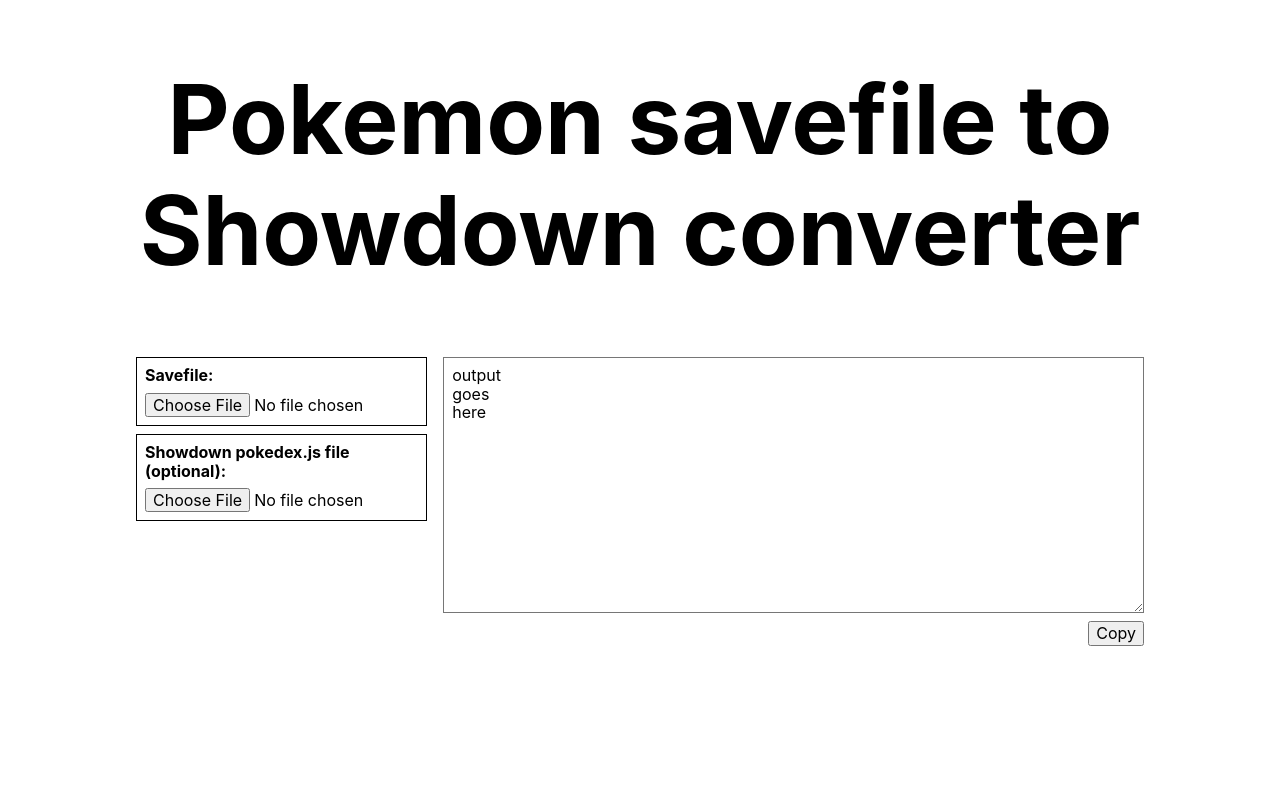
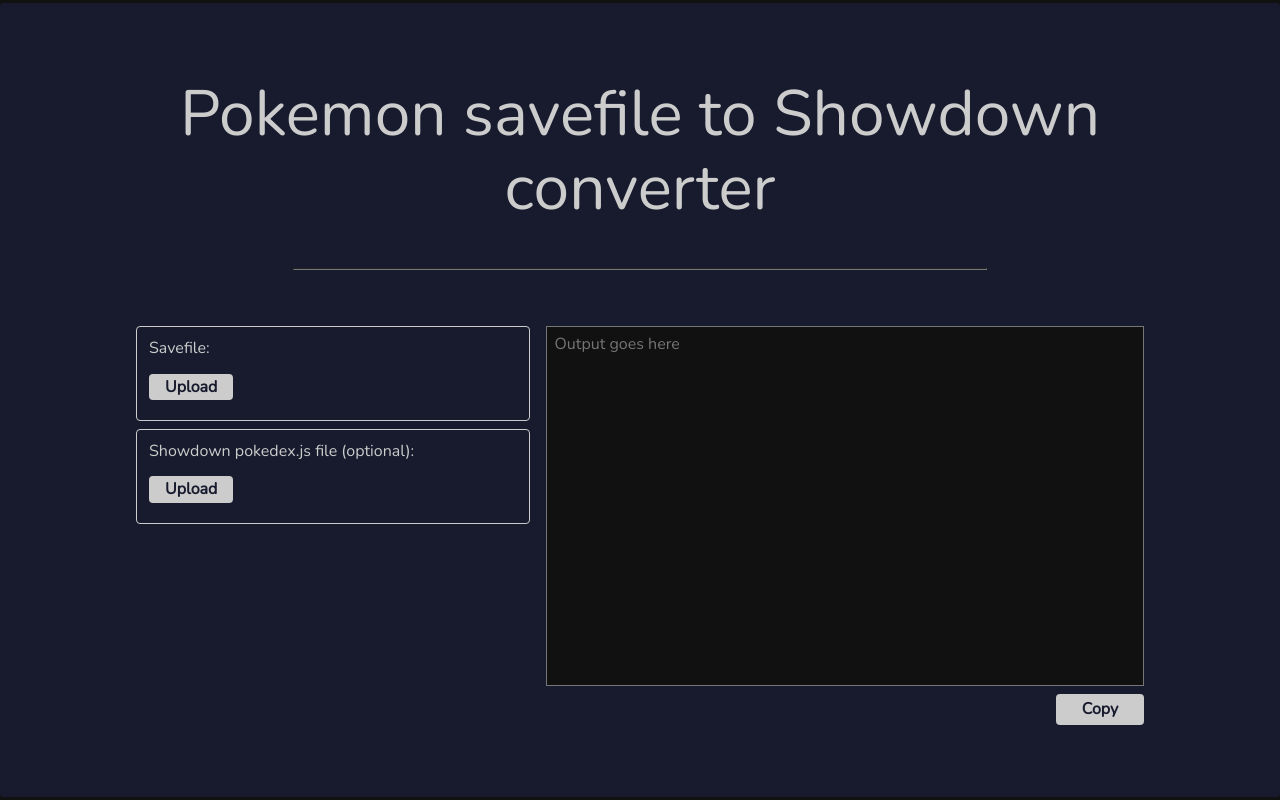
Before and after one commit to raymond-h/pokesav-showdown-converter-web, a React (Vite) app: page / in a window 1280 px wide. Built offline with nearby package versions, Linux system fonts and the light colour scheme.

Commit message:
Give the front end a sprucin

```diff
--- a/src/App.js
+++ b/src/App.js
@@ -1,4 +1,5 @@
 import React, { Component } from 'react'
+import blobToBuffer from 'blob-to-buffer'
 
 import FileInput from './FileInput'
 import TrainerCardSignature from './TrainerCardSignature'
@@ -14,34 +15,72 @@ export default class App extends Component {
     }
   }
 
-  handleNewSavefile (buf) {
-    this.setState({ savefile: buf })
+  handleNewSavefile (file) {
+    this.setState({ savefile: file })
   }
 
-  handleNewShowdownFile (buf) {
-    this.setState({ showdownFile: buf })
+  handleNewShowdownFile (file) {
+    this.setState({ showdownFile: file })
+  }
+
+  handleFileDrop (ev) {
+    ev.preventDefault();
+    ev.stopPropagation();
+    if (ev.dataTransfer.items && ev.dataTransfer.items.length > 0 && ev.dataTransfer.items[0].kind === 'file') {
+      const file = ev.dataTransfer.items[0].getAsFile()
+      blobToBuffer(file, (err, buf) => {
+        if (err != null) {
+          return console.error(err)
+        }
+
+        this.handleNewSavefile({ name: file.name, buffer: buf })
+      })
+    }
+    else if (ev.dataTransfer.files) {
+      const file = ev.dataTransfer.files[0]
+      blobToBuffer(ev.dataTransfer.files[0], (err, buf) => {
+        if (err != null) {
+          return console.error(err)
+        }
+
+        this.handleNewSavefile({ name: file.name, buffer: buf })
+      })
+    }
+  }
+
+  handleDragOver(ev) {
+    ev.preventDefault();
+    ev.stopPropagation();
+
   }
 
   render () {
     const result = (this.state.savefile != null)
-      ? convert(Buffer.from(this.state.savefile), this.state.showdownFile)
+      ? convert(Buffer.from(this.state.savefile.buffer), this.state.showdownFile)
       : null
 
-    const output = (result != null) ? result.output : 'output\ngoes\nhere'
+    const output = (result != null) ? result.output : ''
     const signature = (result != null) ? result.signature : null
 
-    return <div className='mw8 center sans-serif'>
-      <h1 className='f-headline tc w-100'>
-        Pokemon savefile to Showdown converter
-      </h1>
-      <div className='fl w-30 pa2'>
-        <FileInput title='Savefile' onFile={this.handleNewSavefile.bind(this)} />
-        <FileInput title='Showdown pokedex.js file (optional)' onFile={this.handleNewShowdownFile.bind(this)} />
-        {signature && <TrainerCardSignature signature={signature} />}
-      </div>
-      <div className='fl w-70 pa2 flex flex-column items-end'>
-        <textarea className='db w-100 h5 ba pa2 ma0 mb2' value={output} readOnly />
-        <ClipboardCopy className='mb2' value={output} />
+    return <div className='vh-100 w-100 flex items-center justify-center bg-near-black' onDrop={this.handleFileDrop.bind(this)} onDragOver={this.handleDragOver.bind(this)}>
+      <div className='bg-panel-color pt4 ph5 pb5 br2'>
+        <div className='mw9 center sans-serif moon-gray'>
+          <h1 className='font-title tc w-100 fade-in'>
+            Pokemon savefile to Showdown converter
+          </h1>
+          <hr className='b--gray w-60 mv4' />
+          <div className='font-body mw8 pt3 w-100 center flex flex-row'>
+            <div className='fl pa2 w-40 flex flex-column'>
+              <FileInput id='file-input-save' file={this.state.savefile} title='Savefile' onFile={this.handleNewSavefile.bind(this)} />
+              <FileInput id='file-inpud-dex' file={this.state.showdownFile} title='Showdown pokedex.js file (optional)' onFile={this.handleNewShowdownFile.bind(this)} />
+            {signature && <div className='center pa4'><TrainerCardSignature signature={signature} /></div>}
+            </div>
+            <div className='fl w-60 pa2 flex flex-column items-end'>
+              <textarea className='db w-100 h-textarea ba pa2 ma0 mb2 bg-near-black moon-gray consolas non-resizable' value={output} readOnly placeholder='Output goes here' />
+              <ClipboardCopy className='mb2' value={output} />
+            </div>
+          </div>
+        </div>
       </div>
     </div>
   }
--- a/src/ClipboardCopy.js
+++ b/src/ClipboardCopy.js
@@ -23,7 +23,7 @@ class ClipboardCopy extends React.Component {
   }
 
   render () {
-    return <button onClick={this.handleClick.bind(this)}>
+    return <button className={'font-button bg-moon-gray text-color br2 w-copy pv1 b--transparent tc ' + (this.state.copiedRecently ? 'copy-animation' : 'hover-color')} onClick={this.handleClick.bind(this)}>
       {this.state.copiedRecently ? 'Copied!' : 'Copy'}
     </button>
   }
--- a/src/FileInput.js
+++ b/src/FileInput.js
@@ -7,19 +7,27 @@ const FileInput = props => {
       return props.onFile(null)
     }
 
-    blobToBuffer(ev.target.files[0], (err, buf) => {
+    const file = ev.target.files[0]
+    blobToBuffer(file, (err, buf) => {
       if (err != null) {
         return console.error(err)
       }
 
-      props.onFile(buf)
+      props.onFile({ name: file.name, buffer: buf })
     })
   }
 
-  return <div className='w-100 ba pa2 mb2'>
-    {(props.title != null) && <p className='b mt0 mb2'>{props.title}:</p>}
-
-    <input className='w-100' type='file' onChange={onChange} />
+  return <div className='w-100 ba pa2 pb3 mb2 br2'>
+    {(props.title != null) && <p className='mt0 mb2 pa1'>{props.title}:</p>}
+    <div className='flex flex-row'>
+      <div className='pa1 flex items-center justify-center'>
+        <label className='font-button bg-moon-gray text-color br2 ph3 pv1 hover-color' htmlFor={props.id}>
+          Upload
+        </label>
+      </div>
+      {(props.file != null) && <div className='flex items-center justify-center pa1 pl2'>{props.file.name}</div>}
+    </div>
+    <input id={props.id} className='dn' type='file' onChange={onChange} />
   </div>
 }
 
--- a/src/index.html
+++ b/src/index.html
@@ -4,6 +4,7 @@
   <meta charset="UTF-8">
   <title>Pokemon savefile to Showdown converter</title>
   <link rel="manifest" href="manifest.webmanifest">
+  <link rel="stylesheet" href="style.css" />
 </head>
 <body>
   <div id="root"></div>
--- /dev/null
+++ b/src/style.css
@@ -0,0 +1,87 @@
+@import url('https://fonts.googleapis.com/css2?family=Nunito:wght@200;400&display=swap');
+
+.bg-panel-color {
+  background-color: #171B2D
+}
+
+.text-color {
+  color: #171B2D
+}
+
+.font-title {
+  font-family: 'Nunito', sans-serif;
+  font-size: 4rem;
+  font-weight: 200;
+}
+
+.font-body {
+  font-family: 'Nunito', sans-serif;
+  font-size: 1rem;
+  font-weight: 400;
+}
+
+.font-button {
+  font-family: 'Nunito', sans-serif;
+  font-size: 1rem;
+  font-weight: 600;
+}
+
+.non-resizable {
+  resize: none;
+}
+
+.hover-color {
+  transition: ease-in 0.15s;
+}
+
+.hover-color:hover {
+  background-color: #C4EFFF;
+}
+
+.copy-animation {
+  animation: linear 0.45s copy;
+}
+
+@keyframes copy {
+  0% {
+    background-color: #C4EFFF;
+  }
+  4% {
+    background-color: #FFFFFF;
+    color: #2C74FF;
+  }
+  16% {
+    background-color: #FFFFFF;
+    color: #2C74FF;
+  }
+  50% {
+    background-color: #C4EFFF;
+  }
+  100% {
+    background-color: none;
+  }
+}
+
+.fade-in {
+  animation: linear 0.65s fadein;
+}
+
+@keyframes fadein {
+  0% {
+    opacity: 0%;
+  }
+  20% {
+    opacity: 0%;
+  }
+  100% {
+    opacity: 100%;
+  }
+}
+
+.w-copy {
+  width: 5.5rem;
+}
+
+.h-textarea {
+  height: 22.5rem;
+}
```
Also changed, not shown: src/logo.svg (deleted).
